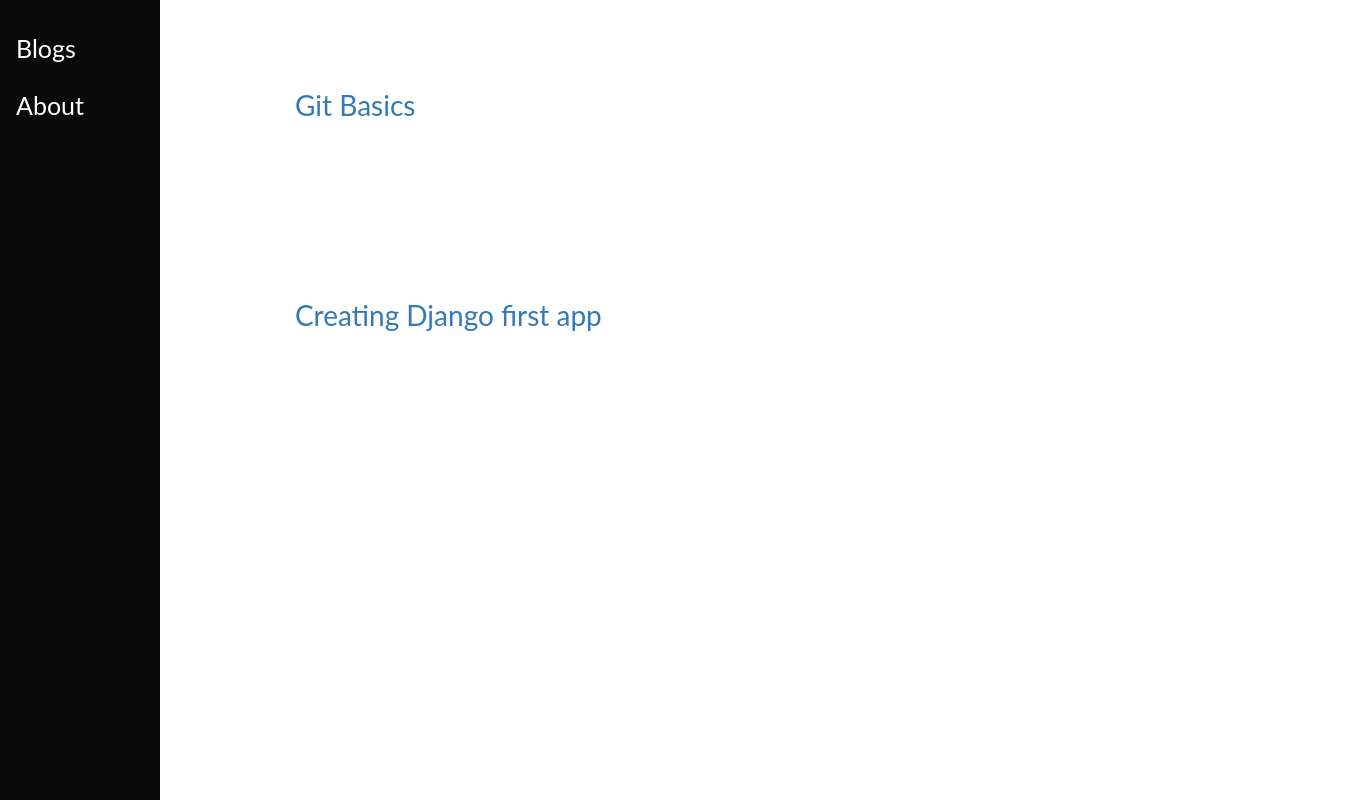
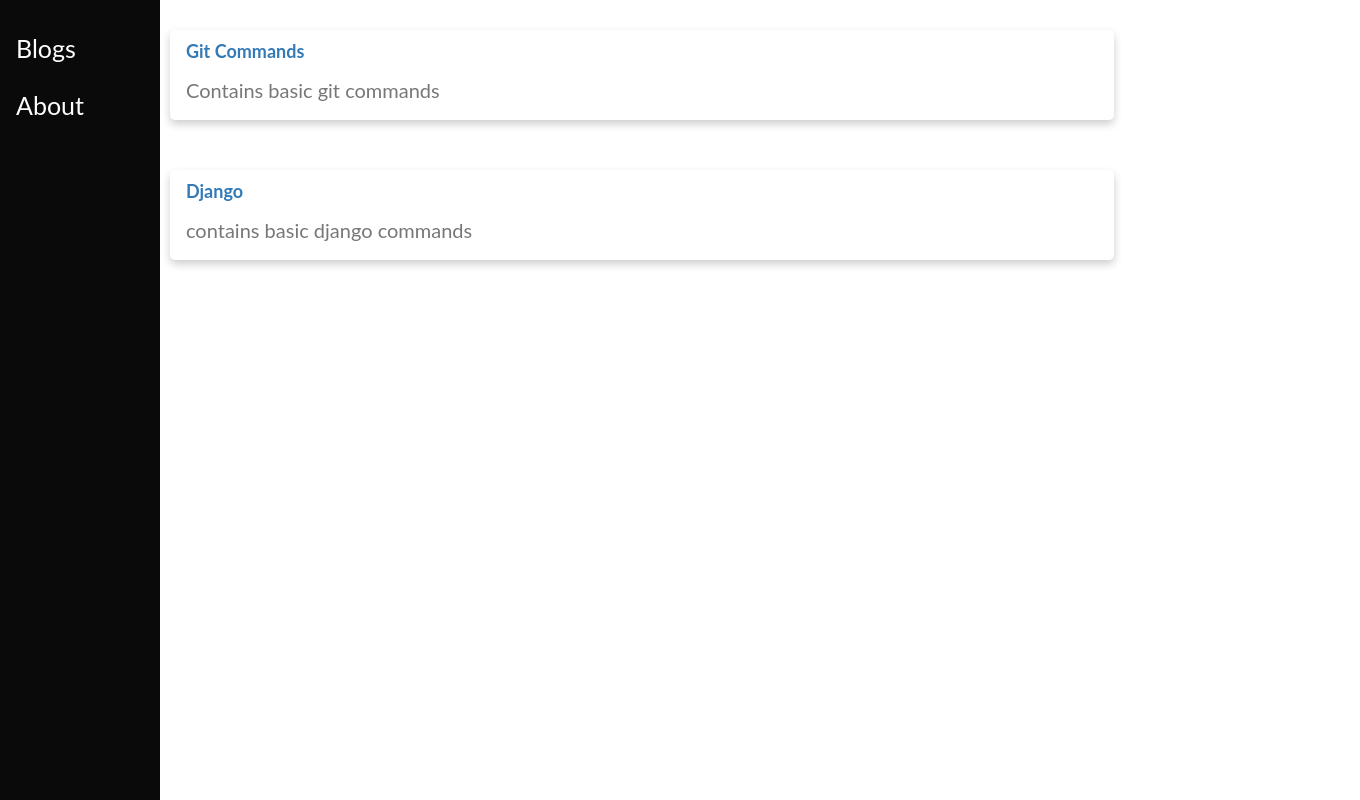
Before and after one commit to abhitidarbar/abhiti21, a Django app: page / in a window 1360 px wide. Run offline with Django 3.2, Linux system fonts and the light colour scheme; some libraries are stand-ins or nearby versions.

Commit message:
css card

```diff
--- a/blog/static/css/mystyle.css
+++ b/blog/static/css/mystyle.css
@@ -2,12 +2,7 @@ body{
     font: 400 15px/1.8 Lato, sans-serif;
     color: #777;
 }
-h3, h4 {
-    margin: 10px 0 30px 0;
-    letter-spacing: 10px;
-    font-size: 20px;
-    color: #111;
-}
+
 .container {
     padding: 80px 120px;
 }
@@ -70,7 +65,7 @@ h3, h4 {
     background-color: #fff;
     color: #000;
 }
-.modal-header, h4, .close {
+.modal-header, .close {
     background-color: #333;
     color: #fff !important;
     text-align: center;
--- a/blog/templates/blogs.html
+++ b/blog/templates/blogs.html
@@ -1,10 +1,43 @@
 {% extends "base.html" %}
 {% load static %}
 {% block content %}
-    <div class="container">
-        <a href="{% url '1' %}">Git Basics</a>
+<style>
+    body{
+        padding-top:2em;
+    }
+    .card {
+      box-shadow: 0 4px 8px 0 rgba(0,0,0,0.2);
+      transition: 0.3s;
+      width: 80%;
+      border-radius: 5px;
+    }
+
+    .card:hover {
+      box-shadow: 0 8px 16px 0 rgba(0,0,0,0.2);
+    }
+
+
+    .card-container {
+      padding: 2px 16px;
+    }
+    p{
+        font-size: 20px;
+    }
+    </style>
+
+    <div class="card">
+        <div class="card-container">
+            <h4><b> <a href="{% url '1' %}">Git Commands</b></h4></a>
+            <p>Contains basic git commands</p>
+        </div>
     </div>
-    <div class="container">
-        <a href="{% url '2' %}">Creating Django first app</a>
+    <br>
+
+    <div class="card">
+        <div class="card-container">
+            <h4><b><a href="{% url '2' %}">Django</b></h4></a>
+            <p>contains basic django commands</p>
+        </div>
     </div>
+
 {% endblock content %}
```
